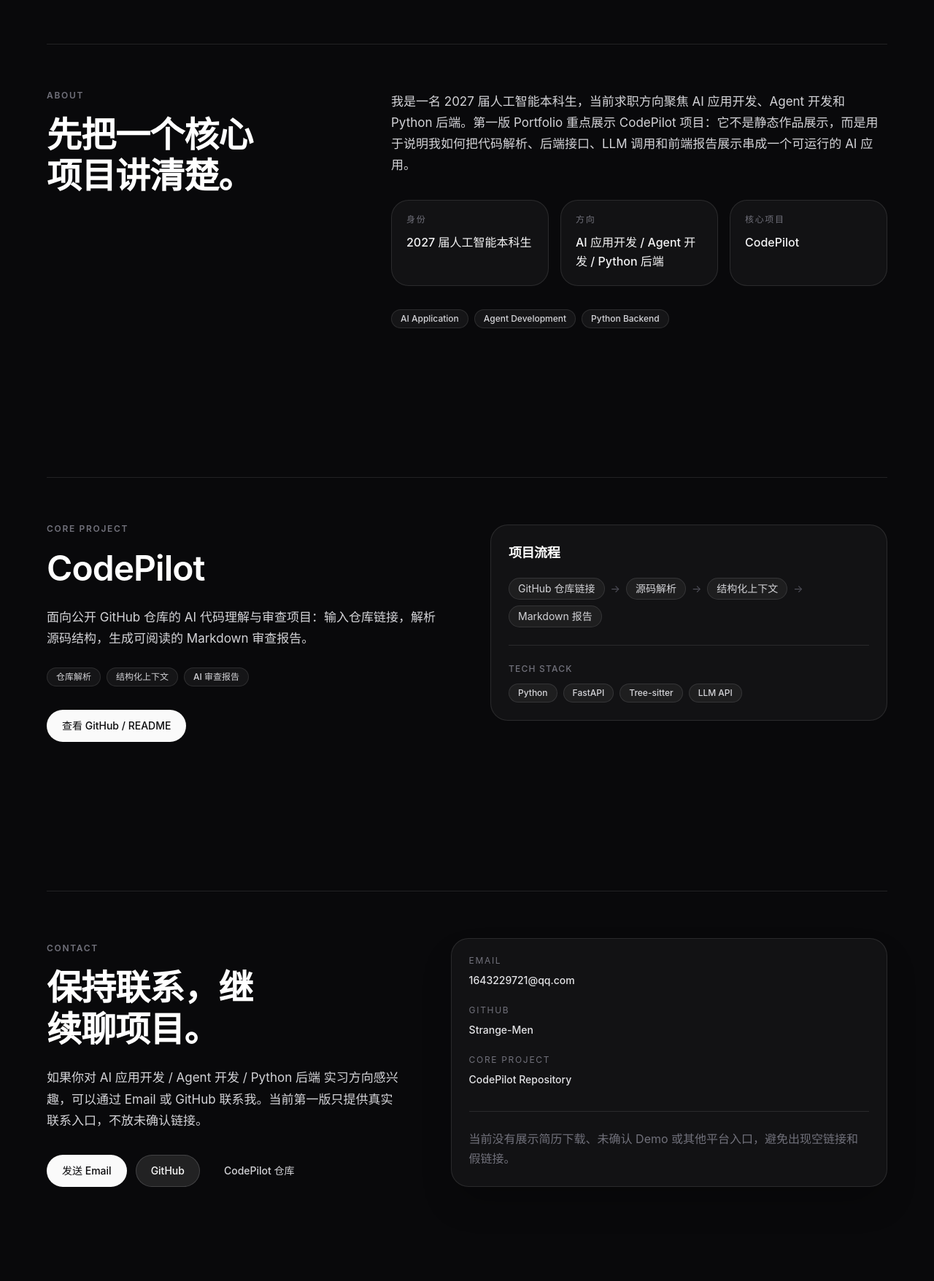
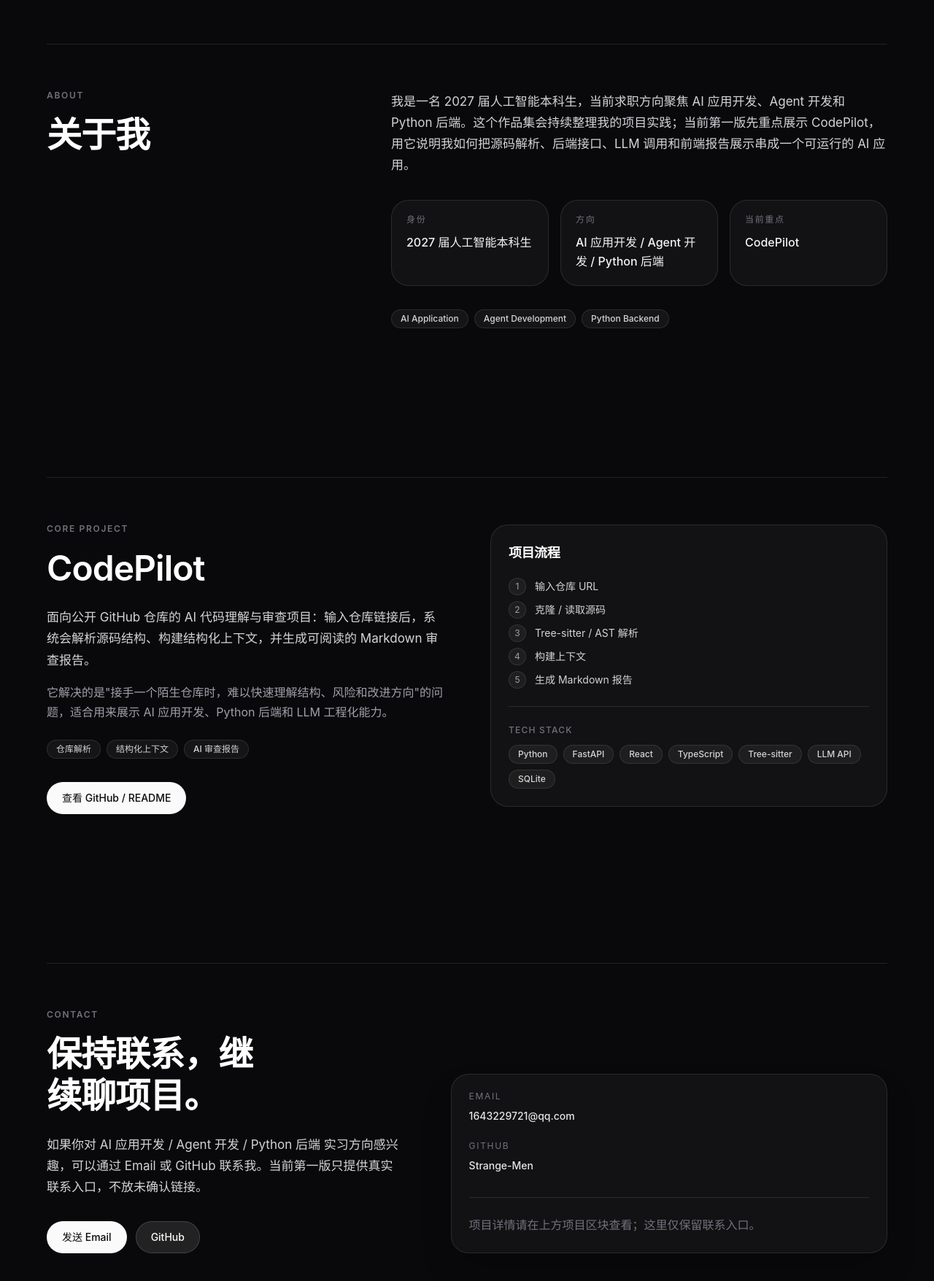
Before and after one commit to Strange-Men/Portfolio, a React (Vite) app: page / in a window 1280 px wide. Shown: the part 906-2662 px from the top of the page at 73% size. Before the commit the page ends 2635 px from the top, so only its background shows below. Built offline with nearby package versions, Linux system fonts and the light colour scheme; the HTML template or start-up script is replaced by a standard one.

Commit message:
fix(v1.20.0-information-architecture-polish): polish portfolio content structure

```diff
--- a/src/components/sections/AboutSection.tsx
+++ b/src/components/sections/AboutSection.tsx
@@ -16,7 +16,7 @@ export function AboutSection() {
             id="about-title"
             className="text-section-title mt-5 font-semibold text-balance text-white"
           >
-            先把一个核心项目讲清楚。
+            关于我
           </h2>
         </div>
 
@@ -41,7 +41,7 @@ export function AboutSection() {
             </div>
 
             <div className="rounded-3xl border border-white/10 bg-white/[0.04] p-5">
-              <p className="text-label text-zinc-500">核心项目</p>
+              <p className="text-label text-zinc-500">当前重点</p>
               <p className="mt-3 text-base font-medium leading-relaxed text-zinc-100">
                 {codepilot.name}
               </p>
--- a/src/components/sections/CodePilotSection.tsx
+++ b/src/components/sections/CodePilotSection.tsx
@@ -25,6 +25,10 @@ export function CodePilotSection() {
               {codepilot.description}
             </p>
 
+            <p className="text-body-default mt-4 max-w-xl text-zinc-400">
+              {codepilot.painPoint}
+            </p>
+
             {/* 证明关键词 */}
             <div className="mt-6 flex flex-wrap gap-2">
               {codepilot.proofPoints.map((point) => (
@@ -45,16 +49,14 @@ export function CodePilotSection() {
               项目流程
             </h3>
 
-            <div className="mt-5 flex flex-wrap items-center gap-2 text-sm text-zinc-400">
+            <div className="mt-5 space-y-2 text-sm">
               {codepilot.flow.map((step, index) => (
-                <span key={step} className="flex items-center gap-2">
-                  <span className="rounded-full border border-white/10 bg-white/5 px-3 py-1 text-zinc-300">
-                    {step}
+                <div key={step} className="flex items-center gap-3">
+                  <span className="flex h-6 w-6 shrink-0 items-center justify-center rounded-full border border-white/10 bg-white/5 text-xs text-zinc-400">
+                    {index + 1}
                   </span>
-                  {index < codepilot.flow.length - 1 && (
-                    <span className="text-zinc-600">→</span>
-                  )}
-                </span>
+                  <span className="text-zinc-300">{step}</span>
+                </div>
               ))}
             </div>
 
--- a/src/components/sections/ContactSection.tsx
+++ b/src/components/sections/ContactSection.tsx
@@ -31,9 +31,6 @@ export function ContactSection() {
               <Button href={links.github} variant="secondary" external>
                 GitHub
               </Button>
-              <Button href={links.codepilotGithub} variant="ghost" external>
-                CodePilot 仓库
-              </Button>
             </div>
           </div>
 
@@ -54,19 +51,10 @@ export function ContactSection() {
                   <ExternalLink href={links.github}>Strange-Men</ExternalLink>
                 </div>
               </div>
-
-              <div>
-                <p className="text-label text-zinc-500">Core Project</p>
-                <div className="mt-2">
-                  <ExternalLink href={links.codepilotGithub}>
-                    CodePilot Repository
-                  </ExternalLink>
-                </div>
-              </div>
             </div>
 
             <p className="text-body-default mt-8 border-t border-white/10 pt-6 text-zinc-500">
-              当前没有展示简历下载、未确认 Demo 或其他平台入口，避免出现空链接和假链接。
+              项目详情请在上方项目区块查看；这里仅保留联系入口。
             </p>
           </div>
         </div>
--- a/src/components/sections/HeroSection.tsx
+++ b/src/components/sections/HeroSection.tsx
@@ -45,7 +45,11 @@ export function HeroSection() {
               className="hero-anim hero-reveal text-display mt-6 max-w-3xl text-balance font-semibold"
               style={{ animationDelay: '0.22s' }}
             >
-              {profile.heroTitle}
+              {profile.heroTitle.split('\n').map((line) => (
+                <span key={line} className="block">
+                  {line}
+                </span>
+              ))}
             </h1>
 
             <p className="hero-anim hero-fade text-body-lg mt-6 max-w-2xl text-zinc-300" style={{ animationDelay: '0.38s' }}>
--- a/src/data/codepilot.ts
+++ b/src/data/codepilot.ts
@@ -4,23 +4,29 @@ export const codepilot = {
   name: 'CodePilot',
   subtitle: 'GitHub Repository Understanding & AI Code Review',
   description:
-    '面向公开 GitHub 仓库的 AI 代码理解与审查项目：输入仓库链接，解析源码结构，生成可阅读的 Markdown 审查报告。',
+    '面向公开 GitHub 仓库的 AI 代码理解与审查项目：输入仓库链接后，系统会解析源码结构、构建结构化上下文，并生成可阅读的 Markdown 审查报告。',
+  painPoint:
+    '它解决的是"接手一个陌生仓库时，难以快速理解结构、风险和改进方向"的问题，适合用来展示 AI 应用开发、Python 后端和 LLM 工程化能力。',
   proofPoints: [
     '仓库解析',
     '结构化上下文',
     'AI 审查报告',
   ],
   flow: [
-    'GitHub 仓库链接',
-    '源码解析',
-    '结构化上下文',
-    'Markdown 报告',
+    '输入仓库 URL',
+    '克隆 / 读取源码',
+    'Tree-sitter / AST 解析',
+    '构建上下文',
+    '生成 Markdown 报告',
   ],
   techStack: [
     'Python',
     'FastAPI',
+    'React',
+    'TypeScript',
     'Tree-sitter',
     'LLM API',
+    'SQLite',
   ],
   githubUrl: links.codepilotGithub,
   demoUrl: null,
--- a/src/data/profile.ts
+++ b/src/data/profile.ts
@@ -2,10 +2,10 @@ export const profile = {
   name: '李泓轩',
   identity: '2027 届人工智能本科生',
   directions: ['AI 应用开发', 'Agent 开发', 'Python 后端'],
-  heroTitle: '聚焦 AI 应用开发、Agent 开发与 Python 后端工程',
+  heroTitle: 'AI 应用开发\nAgent 开发\nPython 后端',
   heroDescription:
     '我正在用 CodePilot 展示从仓库解析、结构化上下文构建、LLM 报告生成到前端展示的完整 AI 应用开发能力。',
   about:
-    '我是一名 2027 届人工智能本科生，当前求职方向聚焦 AI 应用开发、Agent 开发和 Python 后端。第一版 Portfolio 重点展示 CodePilot 项目：它不是静态作品展示，而是用于说明我如何把代码解析、后端接口、LLM 调用和前端报告展示串成一个可运行的 AI 应用。',
+    '我是一名 2027 届人工智能本科生，当前求职方向聚焦 AI 应用开发、Agent 开发和 Python 后端。这个作品集会持续整理我的项目实践；当前第一版先重点展示 CodePilot，用它说明我如何把源码解析、后端接口、LLM 调用和前端报告展示串成一个可运行的 AI 应用。',
   focusTags: ['AI Application', 'Agent Development', 'Python Backend'],
 } as const;
```
Also changed, not shown: 2 other files (tests, documents, lock files or other folders).
